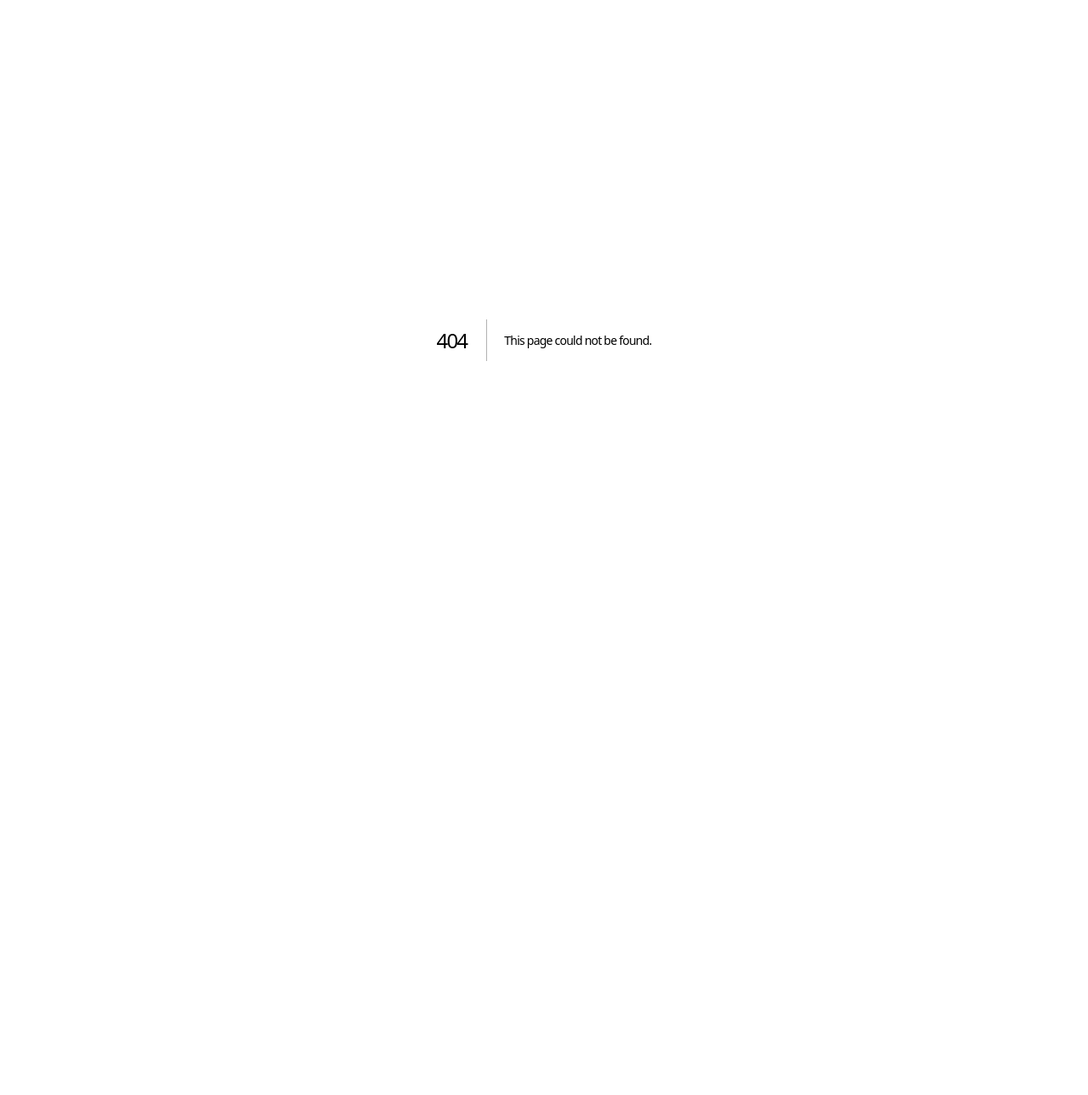
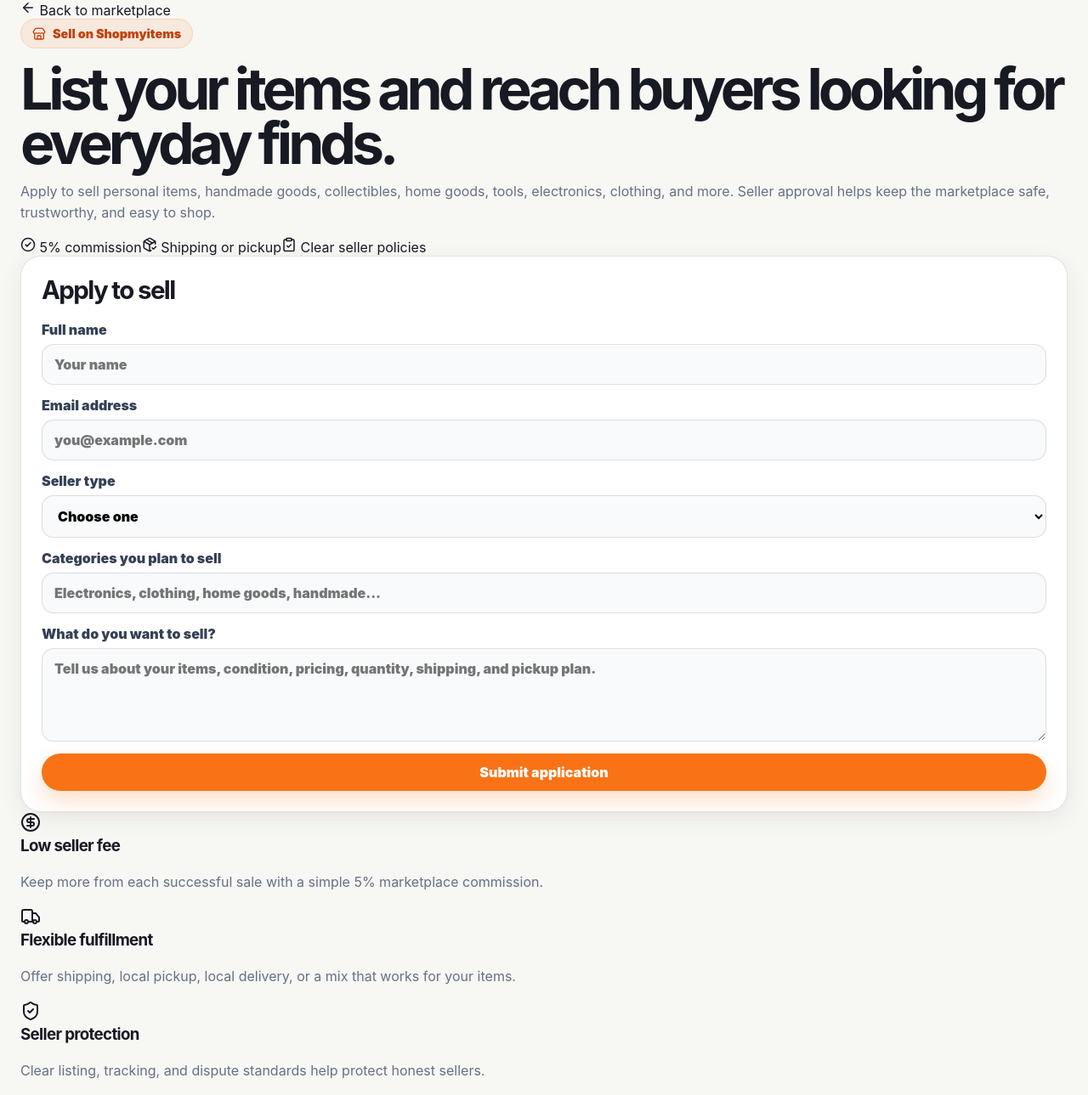
Before and after one commit to rawillia9801/shopmyitems, a Next.js app: page /sell in a window 1280 px wide. Before the commit this address had no page. Shown: the top 1289 px of the page at 85% size. Before the commit the page ends 800 px from the top, so only its background shows below. Built offline with nearby package versions, Linux system fonts and the light colour scheme.

Commit message:
Add dedicated seller application page

```diff
--- /dev/null
+++ b/app/sell/page.jsx
@@ -0,0 +1,81 @@
+import Link from 'next/link';
+import {
+  ArrowLeft,
+  CheckCircle2,
+  CircleDollarSign,
+  ClipboardCheck,
+  PackageCheck,
+  ShieldCheck,
+  ShoppingBag,
+  Store,
+  Truck,
+  Upload,
+} from 'lucide-react';
+import { submitSellerApplication } from '../actions';
+
+const sellerBenefits = [
+  ['Low seller fee', 'Keep more from each successful sale with a simple 5% marketplace commission.', CircleDollarSign],
+  ['Flexible fulfillment', 'Offer shipping, local pickup, local delivery, or a mix that works for your items.', Truck],
+  ['Seller protection', 'Clear listing, tracking, and dispute standards help protect honest sellers.', ShieldCheck],
+  ['Simple listing flow', 'Add photos, item details, price, delivery options, then review and publish.', Upload],
+];
+
+export default function SellPage() {
+  return (
+    <main className="sell-page wide-section">
+      <Link className="back-link" href="/">
+        <ArrowLeft size={18} /> Back to marketplace
+      </Link>
+
+      <section className="sell-page-hero">
+        <div>
+          <span className="eyebrow"><Store size={16} /> Sell on Shopmyitems</span>
+          <h1>List your items and reach buyers looking for everyday finds.</h1>
+          <p>
+            Apply to sell personal items, handmade goods, collectibles, home goods, tools,
+            electronics, clothing, and more. Seller approval helps keep the marketplace safe,
+            trustworthy, and easy to shop.
+          </p>
+          <div className="seller-proof-row">
+            <span><CheckCircle2 size={18} /> 5% commission</span>
+            <span><PackageCheck size={18} /> Shipping or pickup</span>
+            <span><ClipboardCheck size={18} /> Clear seller policies</span>
+          </div>
+        </div>
+
+        <form className="application-form" action={submitSellerApplication}>
+          <h2>Apply to sell</h2>
+          <label>Full name<input name="full_name" type="text" placeholder="Your name" required /></label>
+          <label>Email address<input name="email" type="email" placeholder="you@example.com" required /></label>
+          <label>Seller type<select name="seller_type" defaultValue="" required><option value="" disabled>Choose one</option><option>Individual Seller</option><option>Small Business Seller</option><option>Maker or Artist</option><option>Local Reseller</option><option>Business Seller</option></select></label>
+          <label>Categories you plan to sell<input name="categories" type="text" placeholder="Electronics, clothing, home goods, handmade..." /></label>
+          <label>What do you want to sell?<textarea name="message" placeholder="Tell us about your items, condition, pricing, quantity, shipping, and pickup plan." required /></label>
+          <button className="primary-button" type="submit">Submit application</button>
+        </form>
+      </section>
+
+      <section className="seller-benefit-grid">
+        {sellerBenefits.map(([title, text, Icon]) => (
+          <article key={title}>
+            <Icon size={24} />
+            <h3>{title}</h3>
+            <p>{text}</p>
+          </article>
+        ))}
+      </section>
+
+      <section className="seller-process-card">
+        <div>
+          <span className="eyebrow"><ShoppingBag size={16} /> Listing flow</span>
+          <h2>From photos to published listing.</h2>
+          <p>Shopmyitems keeps the seller flow simple so everyday people and small businesses can list quickly.</p>
+        </div>
+        <div className="listing-flow light-flow">
+          {['Add Photos', 'Add Details', 'Set Price', 'Choose Delivery', 'Publish'].map((step, index) => (
+            <div key={step}><span>{index + 1}</span><strong>{step}</strong></div>
+          ))}
+        </div>
+      </section>
+    </main>
+  );
+}
```
